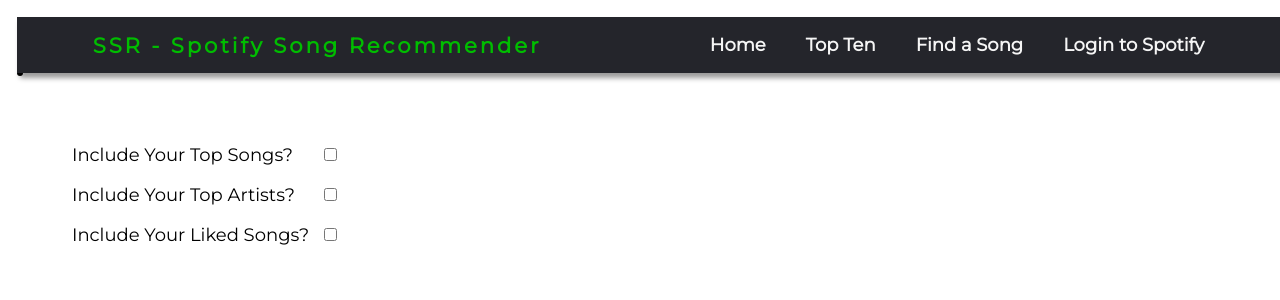
After one commit to AlexFedus/COSC-473-Project, a Flask app: template templates/recommendsong.html in a window 1280 px wide. The commit adds this page. Shown: the top 300 px of the page. Run offline with Flask 2, Linux system fonts and the light colour scheme; the template is opened without the code that fills it, so the values that code supplies are empty.

Commit message:
Added recommend song
Added a page for recommending songs with check boxes for preferences

```diff
--- a/static/navbar.css
+++ b/static/navbar.css
@@ -244,3 +244,30 @@
 .dropdown:hover .dropdownContent {
   display: block;
 }
+
+/* code for checkboxes on song recommender */
+.checkInput {
+    position: absolute;
+    top: 18.1%;
+    left: 24em;
+}
+.checkInput2 {
+  position: absolute;
+  top: 23.1%;
+  left: 24em;
+}
+.checkInput3 {
+  position: absolute;
+  top: 28.1%;
+  left: 24em;
+}
+.label2{
+  position: absolute;
+  top: 23%;
+  left: 4em;
+}
+.label3{
+  position: absolute;
+  top: 28%;
+  left: 4em;
+}
--- a/templates/navbar.html
+++ b/templates/navbar.html
@@ -7,6 +7,8 @@
             <li class = "nav"><a onclick="window.location.href='/'">Home</a></li>
 
             <li class = "nav"><a onclick="window.location.href='/artist'">Top Ten</a></li>
+            <li class = "nav"><a onclick="window.location.href='/recommendsong'">Find a Song</a></li>
+
             {% if request.cookies.get('session') %}
                 <!--
                 <li class = "nav"><a onclick="window.location.href='/liked-songs'">My Liked Songs</a></li>
--- /dev/null
+++ b/templates/recommendsong.html
@@ -0,0 +1,23 @@
+<!DOCTYPE html>
+<html>
+  <head>
+    <link href='https://fonts.googleapis.com/css?family=Montserrat' rel='stylesheet'>
+  </head>
+  <body>
+    {% extends "navbar.html" %}
+    {% block code %}
+    <li>
+    <input type = "checkbox" id = "topsongs" name = "topsongscheckbox" value = "songs" class = "checkInput">
+    <label for="topsongs" class = "label1"> Include Your Top Songs?</label>
+    </li>
+    <li>
+    <input type = "checkbox" id = "topartists" name = "topsongscheckbox" value = "songs" class = "checkInput2">
+    <label for="topartists" class = "label2"> Include Your Top Artists?</label>
+    </li>
+    <li>
+    <input type = "checkbox" id = "likedSongs" name = "topsongscheckbox" value = "songs" class = "checkInput3">
+    <label for="likedSongs" class = "label3"> Include Your Liked Songs?</label>
+    </li>
+    {% endblock %}
+  </body>
+</html>
```
Also changed, not shown: views.py (+13 -0 lines).
